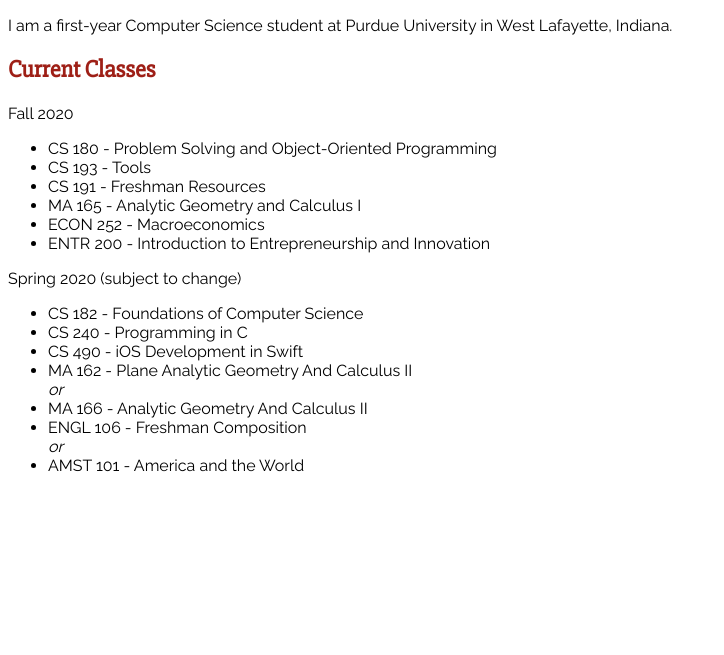
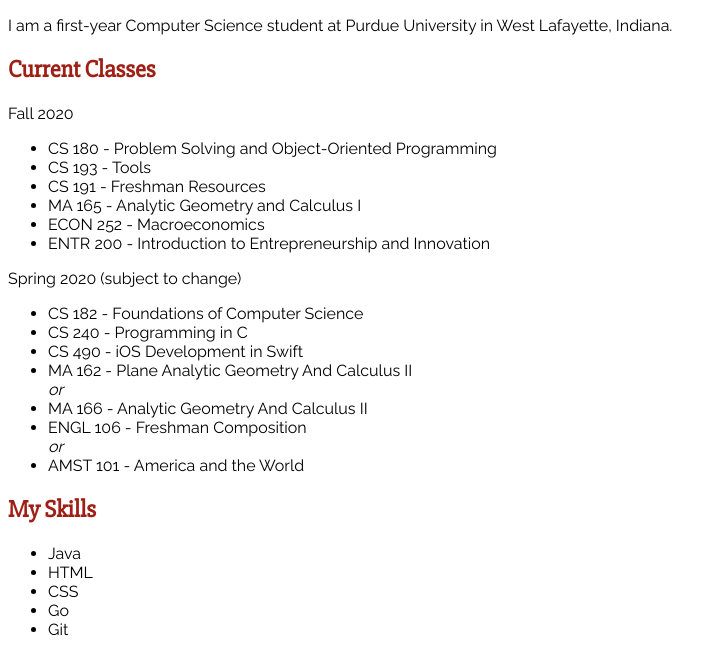
Before and after one commit to freddieclarke13/personal-site, a plain HTML site: page src/index.html in a window 1280 px wide. Shown: the part 146-801 px from the top of the page, without its empty margins (0-724 px from the left). Drawn offline with Linux system fonts and the light colour scheme.

Commit message:
Added skills section

```diff
--- a/src/index.html
+++ b/src/index.html
@@ -49,6 +49,14 @@
             <p7 style="font-style: italic;">or</p7>
             <li>AMST 101 - America and the World</li>
         </ul>
+        <h2> My Skills </h2>
+        <ul>
+            <li>Java</li>
+            <li>HTML</li>
+            <li>CSS</li>
+            <li>Go</li>
+            <li>Git</li>
+        </ul>
 
     </div>
 
```
